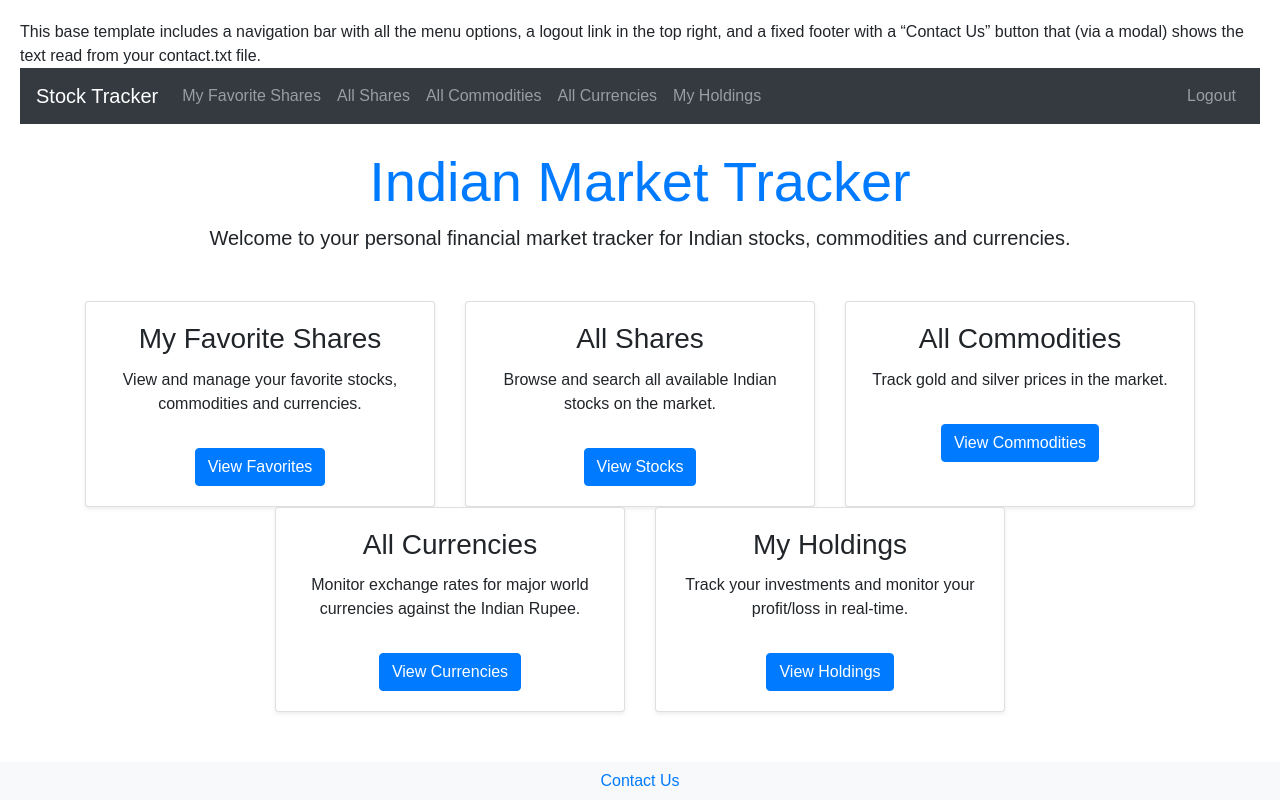
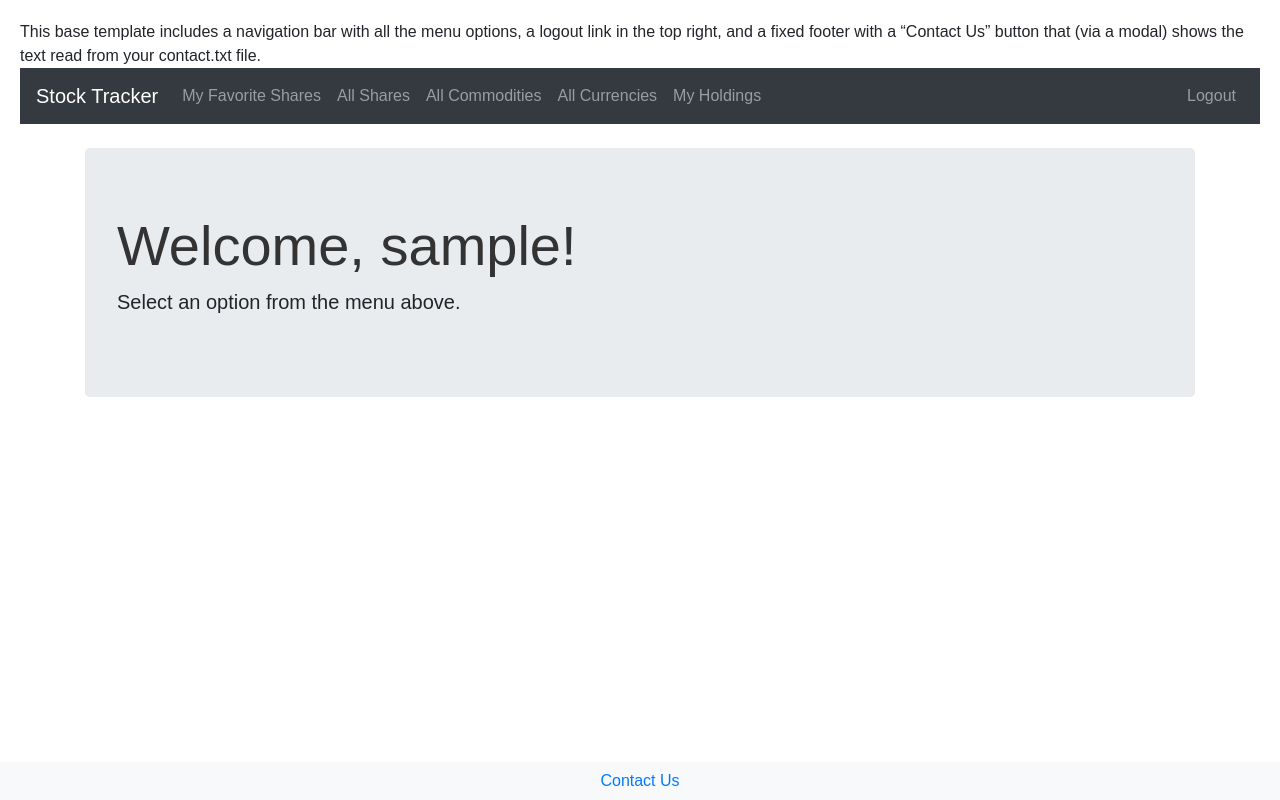
Before and after one commit to g24ai1002/VCC_Project_App, a Flask app: page /menu in a window 1280 px wide. Run offline with Flask 2, Linux system fonts and the light colour scheme; the visitor is signed in with stand-in values (Sample User, id 1); data comes from the database, SQL or seed files in the repository; some libraries are stand-ins or nearby versions.

Commit message:
Update menu.html

```diff
--- a/templates/menu.html
+++ b/templates/menu.html
@@ -1,61 +1,8 @@
 {% extends "base.html" %}
-
+{% block title %}Dashboard - Stock Tracker{% endblock %}
 {% block content %}
-<div class="text-center mb-5">
-    <h1 class="display-4 text-primary"><i class="fas fa-chart-line me-3"></i>Indian Market Tracker</h1>
-    <p class="lead">Welcome to your personal financial market tracker for Indian stocks, commodities and currencies.</p>
-</div>
-
-<div class="row justify-content-center g-4">
-    <div class="col-md-4">
-        <div class="card shadow-sm h-100 menu-card">
-            <div class="card-body text-center">
-                <i class="fas fa-star fa-3x text-warning mb-3"></i>
-                <h3 class="card-title">My Favorite Shares</h3>
-                <p class="card-text">View and manage your favorite stocks, commodities and currencies.</p>
-                <a href="{{ url_for('favorites') }}" class="btn btn-primary mt-3">View Favorites</a>
-            </div>
-        </div>
-    </div>
-    <div class="col-md-4">
-        <div class="card shadow-sm h-100 menu-card">
-            <div class="card-body text-center">
-                <i class="fas fa-chart-line fa-3x text-success mb-3"></i>
-                <h3 class="card-title">All Shares</h3>
-                <p class="card-text">Browse and search all available Indian stocks on the market.</p>
-                <a href="{{ url_for('stocks') }}" class="btn btn-primary mt-3">View Stocks</a>
-            </div>
-        </div>
-    </div>
-    <div class="col-md-4">
-        <div class="card shadow-sm h-100 menu-card">
-            <div class="card-body text-center">
-                <i class="fas fa-coins fa-3x text-warning mb-3"></i>
-                <h3 class="card-title">All Commodities</h3>
-                <p class="card-text">Track gold and silver prices in the market.</p>
-                <a href="{{ url_for('commodities') }}" class="btn btn-primary mt-3">View Commodities</a>
-            </div>
-        </div>
-    </div>
-    <div class="col-md-4">
-        <div class="card shadow-sm h-100 menu-card">
-            <div class="card-body text-center">
-                <i class="fas fa-rupee-sign fa-3x text-info mb-3"></i>
-                <h3 class="card-title">All Currencies</h3>
-                <p class="card-text">Monitor exchange rates for major world currencies against the Indian Rupee.</p>
-                <a href="{{ url_for('currencies') }}" class="btn btn-primary mt-3">View Currencies</a>
-            </div>
-        </div>
-    </div>
-    <div class="col-md-4">
-        <div class="card shadow-sm h-100 menu-card">
-            <div class="card-body text-center">
-                <i class="fas fa-wallet fa-3x text-danger mb-3"></i>
-                <h3 class="card-title">My Holdings</h3>
-                <p class="card-text">Track your investments and monitor your profit/loss in real-time.</p>
-                <a href="{{ url_for('holdings') }}" class="btn btn-primary mt-3">View Holdings</a>
-            </div>
-        </div>
-    </div>
+<div class="jumbotron">
+   <h1 class="display-4">Welcome, {{ current_user.username }}!</h1>
+   <p class="lead">Select an option from the menu above.</p>
 </div>
 {% endblock %}
```
